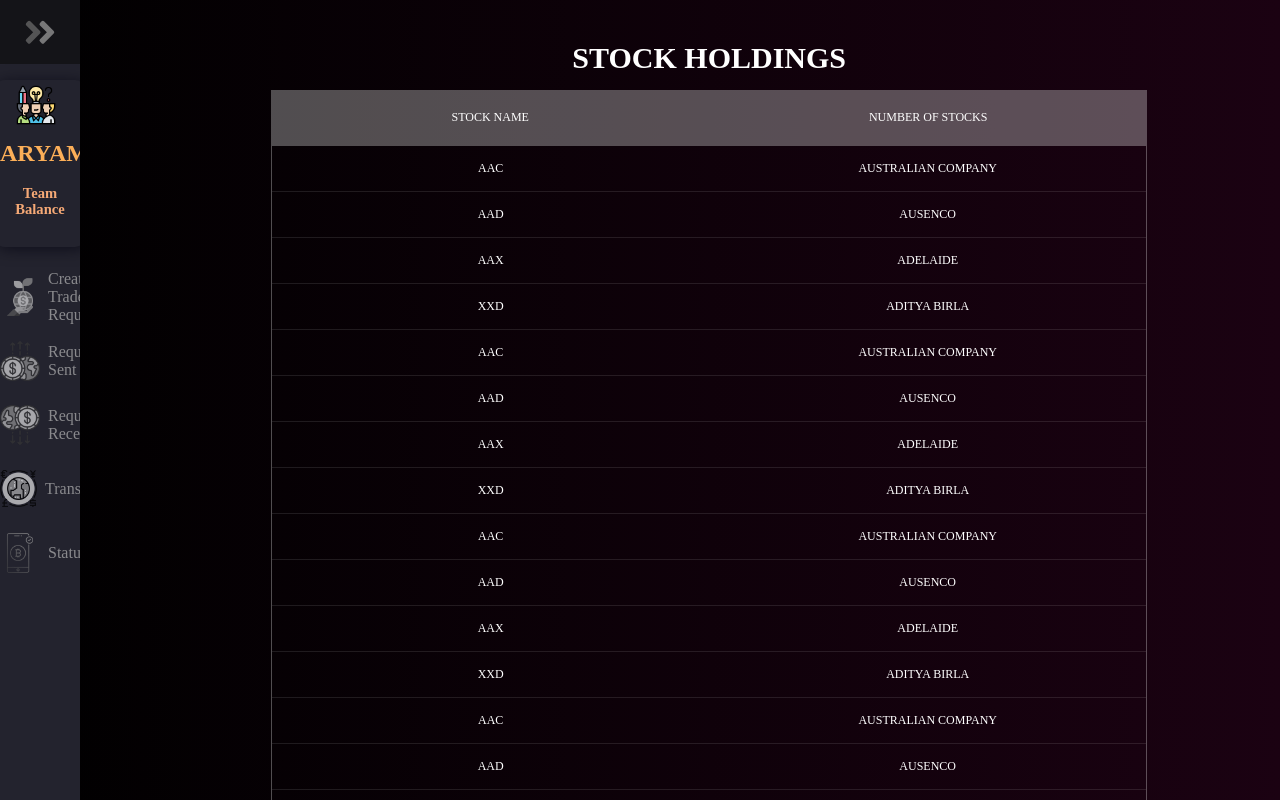
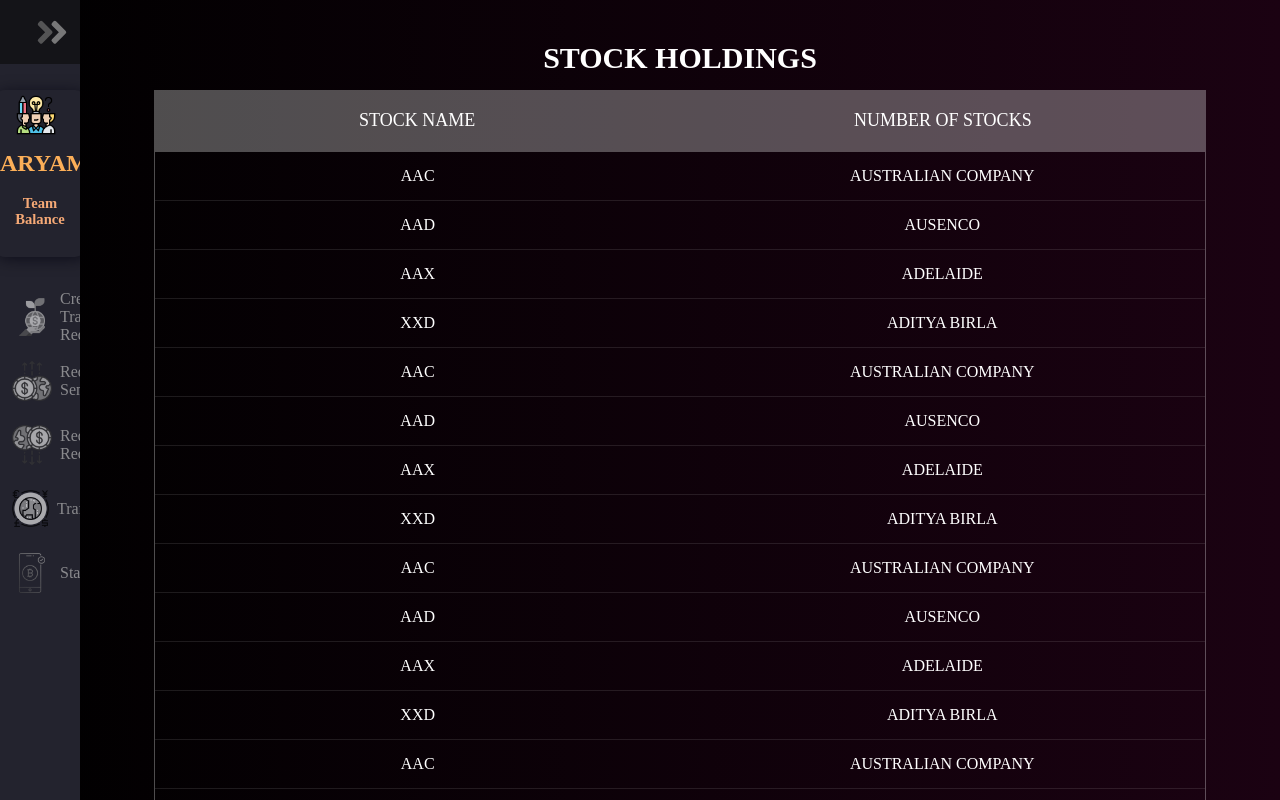
Before and after one commit to ggaryaman12/Dashboard, a plain HTML site: page index.html in a window 1280 px wide. Shown: the top 800 px of the page. Drawn offline with Linux system fonts and the light colour scheme.

Commit message:
table changes

```diff
--- a/index.html
+++ b/index.html
@@ -52,7 +52,7 @@ body {
   font-size: 1.1em;
   color:  #f5a976;
   line-height: 1rem;
-  margin: 0 10%;
+  /* margin: 0 10%; */
   text-align: center;
   font-family: 'Sanchez', serif;
 }
@@ -114,6 +114,7 @@ main {
   text-decoration: none;
   filter: grayscale(100%) opacity(0.7);
   transition: var(--transition-speed);
+  margin-left: 15%;
 }
 
 
@@ -289,7 +290,7 @@ th{
   padding: 20px 15px;
   text-align: center;
   font-weight: 500;
-  font-size: 12px;
+  font-size: 18px;
   color: #fff;
   text-transform: uppercase;
 }
@@ -299,7 +300,7 @@ td{
   text-align: center;
   vertical-align:middle;
   font-weight: 300;
-  font-size: 12px;
+  font-size: 16px;
   color: white;
   border-bottom: solid 1px rgba(255,255,255,0.1);
 }
@@ -425,7 +426,7 @@ section{
 
     <!-- ******************** Table ****************** -->
 
-    <section style="padding-left: 15%; width: 75%;">
+    <section style="padding-left: 5%; padding-right: 5%; width: 90%;">
       <!--for demo wrap-->
       <h1>STOCK HOLDINGS</h1>
       <div class="tbl-header">
```
